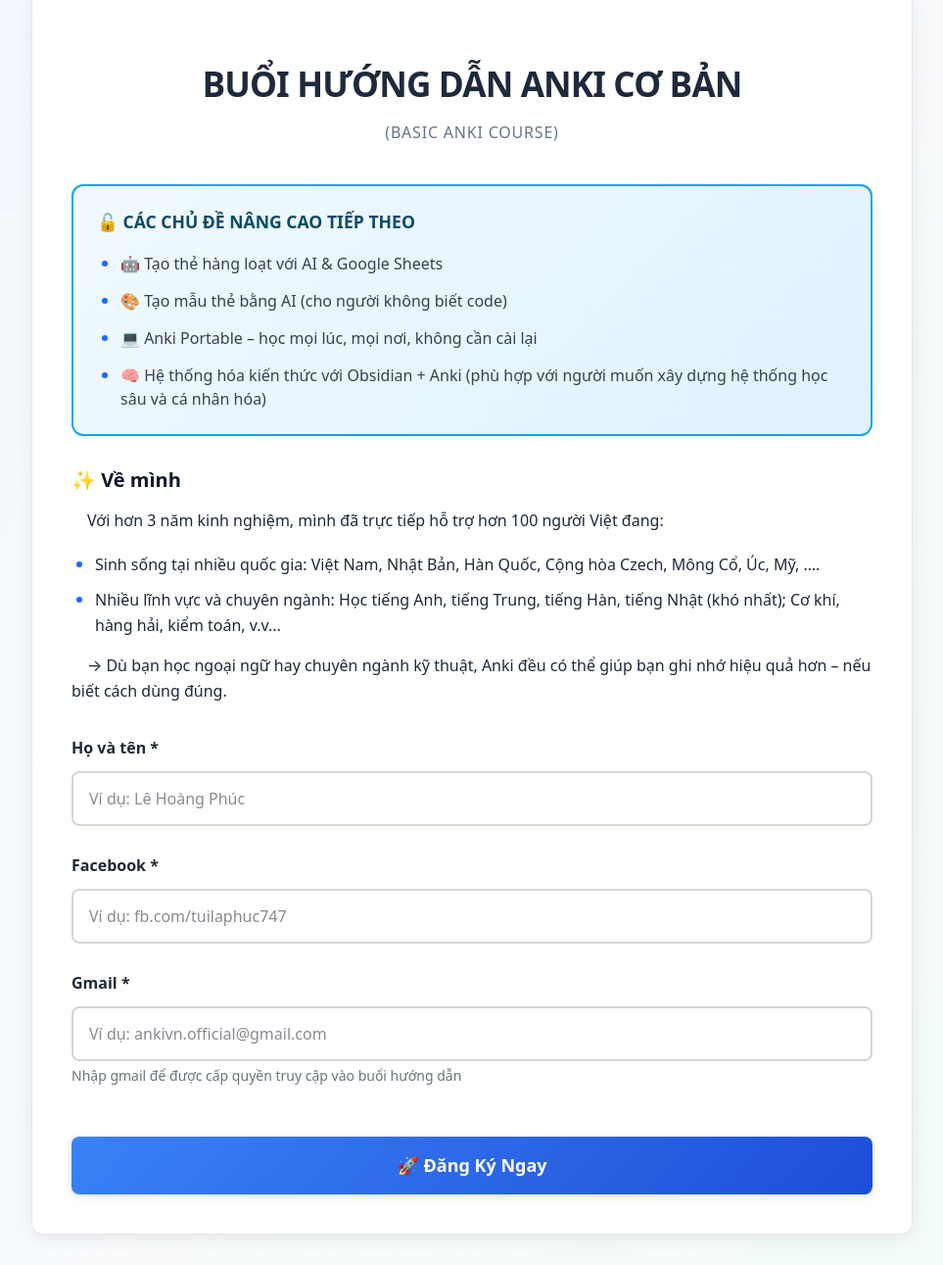
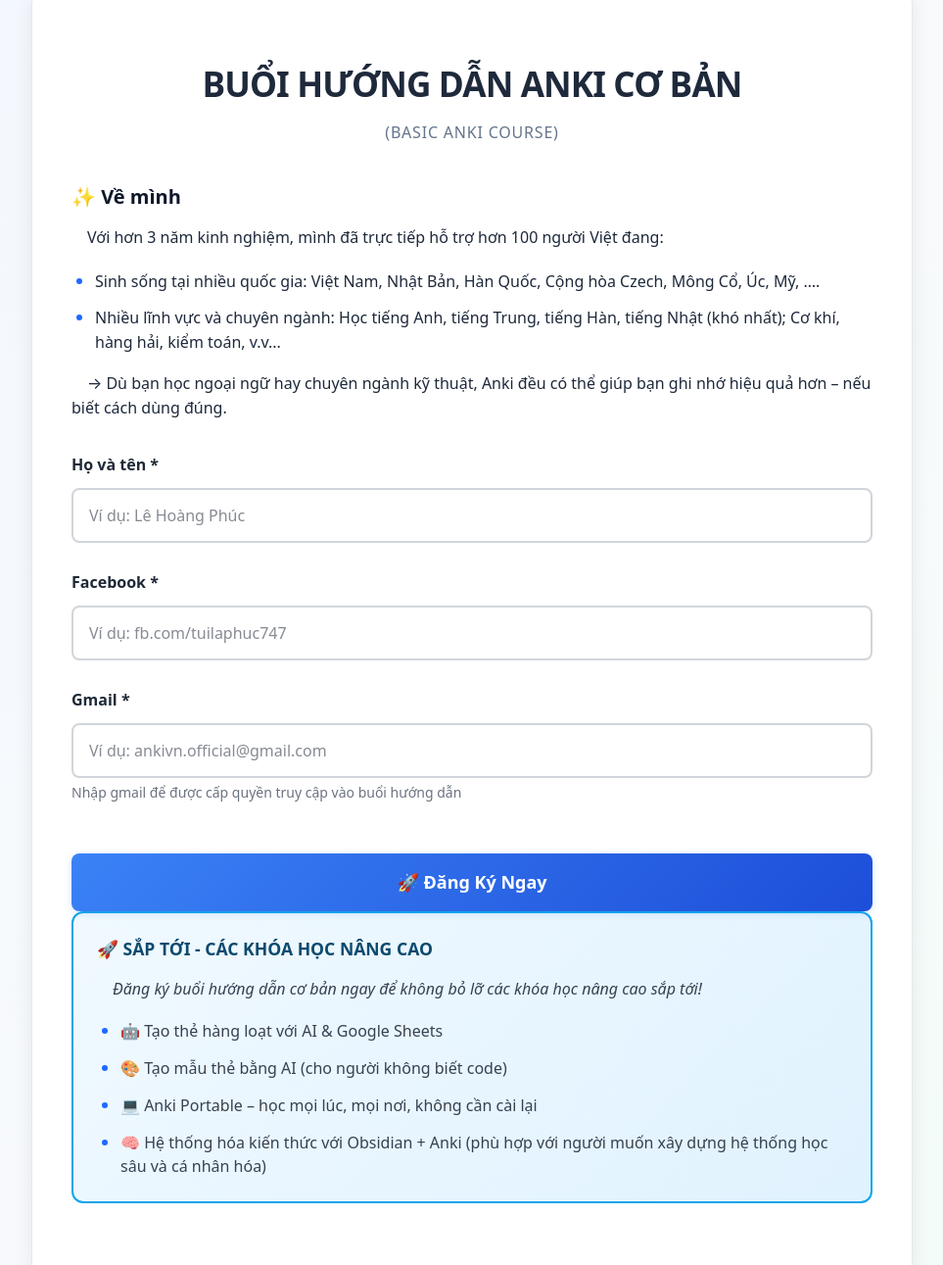
Before and after one commit to lehoangphuc747/ankivn, an Astro site: page /BasicAnkiCourse001 in a window 1280 px wide. Shown: the part 138-1429 px from the top of the page at 98% size, without its empty margins (158-1121 px from the left). Built offline with nearby package versions, Linux system fonts and the light colour scheme; Astro itself is replaced by a stand-in of ours.

Commit message:
feat: reposition advanced topics as future courses teaser
- Move advanced topics section to bottom as teaser for upcoming courses
- Change title to ' SẮP TỚI - CÁC KHÓA HỌC NÂNG CAO'
- Add explanatory text to create FOMO and encourage early registration
- Flow: Title  About  Registration  Future Courses Teaser
- Create curiosity about advanced courses without confusing current course content

```diff
--- a/src/pages/BasicAnkiCourse001.astro
+++ b/src/pages/BasicAnkiCourse001.astro
@@ -200,17 +200,6 @@
   <div class="container">
     <h1>BUỔI HƯỚNG DẪN ANKI CƠ BẢN<br><small>(BASIC ANKI COURSE)</small></h1>
 
-    <!-- Advanced Topics - Hook người dùng ngay từ đầu -->
-    <div class="advanced-topics">
-      <h3>🔓 CÁC CHỦ ĐỀ NÂNG CAO TIẾP THEO</h3>
-      <ul>
-        <li>🤖 Tạo thẻ hàng loạt với AI & Google Sheets</li>
-        <li>🎨 Tạo mẫu thẻ bằng AI (cho người không biết code)</li>
-        <li>💻 Anki Portable – học mọi lúc, mọi nơi, không cần cài lại</li>
-        <li>🧠 Hệ thống hóa kiến thức với Obsidian + Anki (phù hợp với người muốn xây dựng hệ thống học sâu và cá nhân hóa)</li>
-      </ul>
-    </div>
-
     <!-- About Section - Xây dựng niềm tin -->
     <div class="about" id="about">
       <h2>✨ Về mình</h2>
@@ -253,6 +242,18 @@
         <div class="spinner"></div>
         <strong>Đang gửi đăng ký...</strong>
       </div>
+    </div>
+
+    <!-- Advanced Topics Teaser - Tạo sự tò mò về tương lai -->
+    <div class="advanced-topics">
+      <h3>🚀 SẮP TỚI - CÁC KHÓA HỌC NÂNG CAO</h3>
+      <p style="margin-bottom: 1rem; color: #374151; font-style: italic;">Đăng ký buổi hướng dẫn cơ bản ngay để không bỏ lỡ các khóa học nâng cao sắp tới!</p>
+      <ul>
+        <li>🤖 Tạo thẻ hàng loạt với AI & Google Sheets</li>
+        <li>🎨 Tạo mẫu thẻ bằng AI (cho người không biết code)</li>
+        <li>💻 Anki Portable – học mọi lúc, mọi nơi, không cần cài lại</li>
+        <li>🧠 Hệ thống hóa kiến thức với Obsidian + Anki (phù hợp với người muốn xây dựng hệ thống học sâu và cá nhân hóa)</li>
+      </ul>
     </div>
   </div>
 
```
